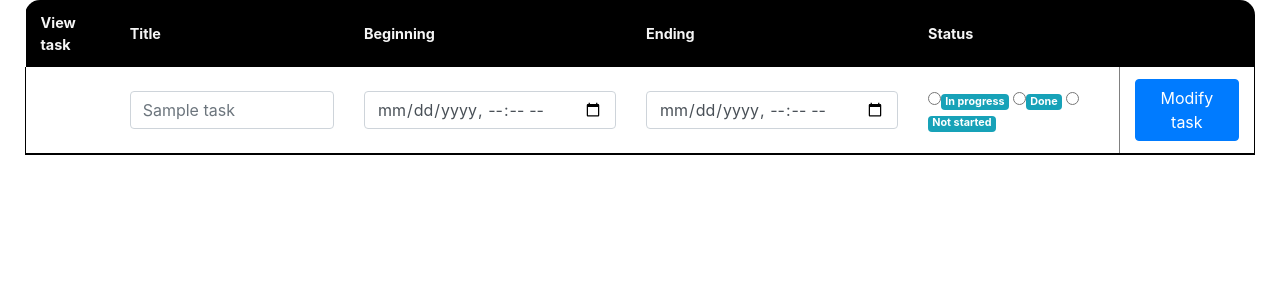
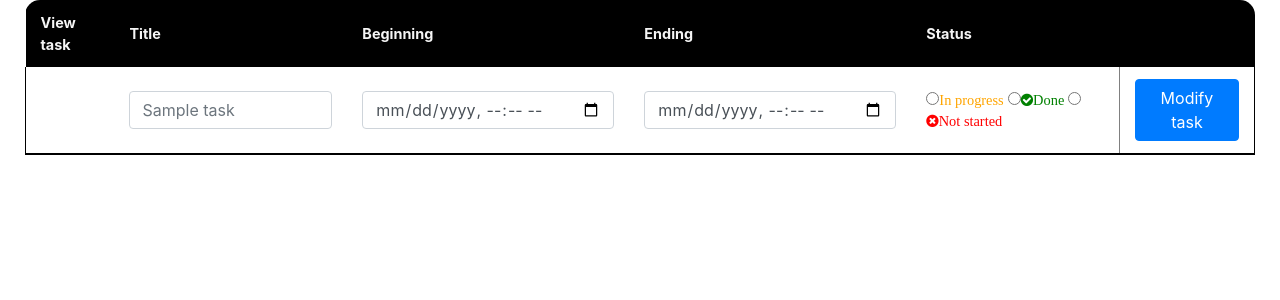
Before and after one commit to guillaumebgd/WEB_epytodo_2019, a Flask app: template app/templates/user_specific_task.html in a window 1280 px wide. Shown: the part 56-356 px from the top of the page. Run offline with Flask 2, Linux system fonts and the light colour scheme; the template is opened without the code that fills it: most values are stand-ins (such as "Sample title", 1, 10 or a date in 2020); parts of the project's set-up code (start-up, migrations or seed data) failed here and were passed over; some libraries are stand-ins or nearby versions.

Commit message:
[ADD] icons and colors

```diff
--- a/app/templates/user_specific_task.html
+++ b/app/templates/user_specific_task.html
@@ -62,9 +62,9 @@
             <td><input type="datetime-local" name="Begin" class="form-control" placeholder="{{ task[2]}}" required></td>
             <td><input type="datetime-local" name="End" class="form-control" placeholder="{{ task[3]}}" required></td>
             <td>
-                <input type="radio" name="Status" value=0><span class="badge badge-info">In progress</span>
-                <input type="radio" name="Status" value=1><span class="badge badge-info">Done</span>
-                <input type="radio" name="Status" value=2><span class="badge badge-info">Not started</span>
+                <input type="radio" name="Status" value=0><i class="fa fa-clock" style="color:orange;">In progress</i>
+                <input type="radio" name="Status" value=1><i class="fa fa-check-circle" style="color:green;">Done</i>
+                <input type="radio" name="Status" value=2><i class="fa fa-times-circle" style="color:red;">Not started</i>
             </td>
             <td><button class="btn btn-primary" type="enter">Modify task</button></td>
         </form>
```
Also changed, not shown: app/templates/user_tasks.html (+9 -2 lines).
